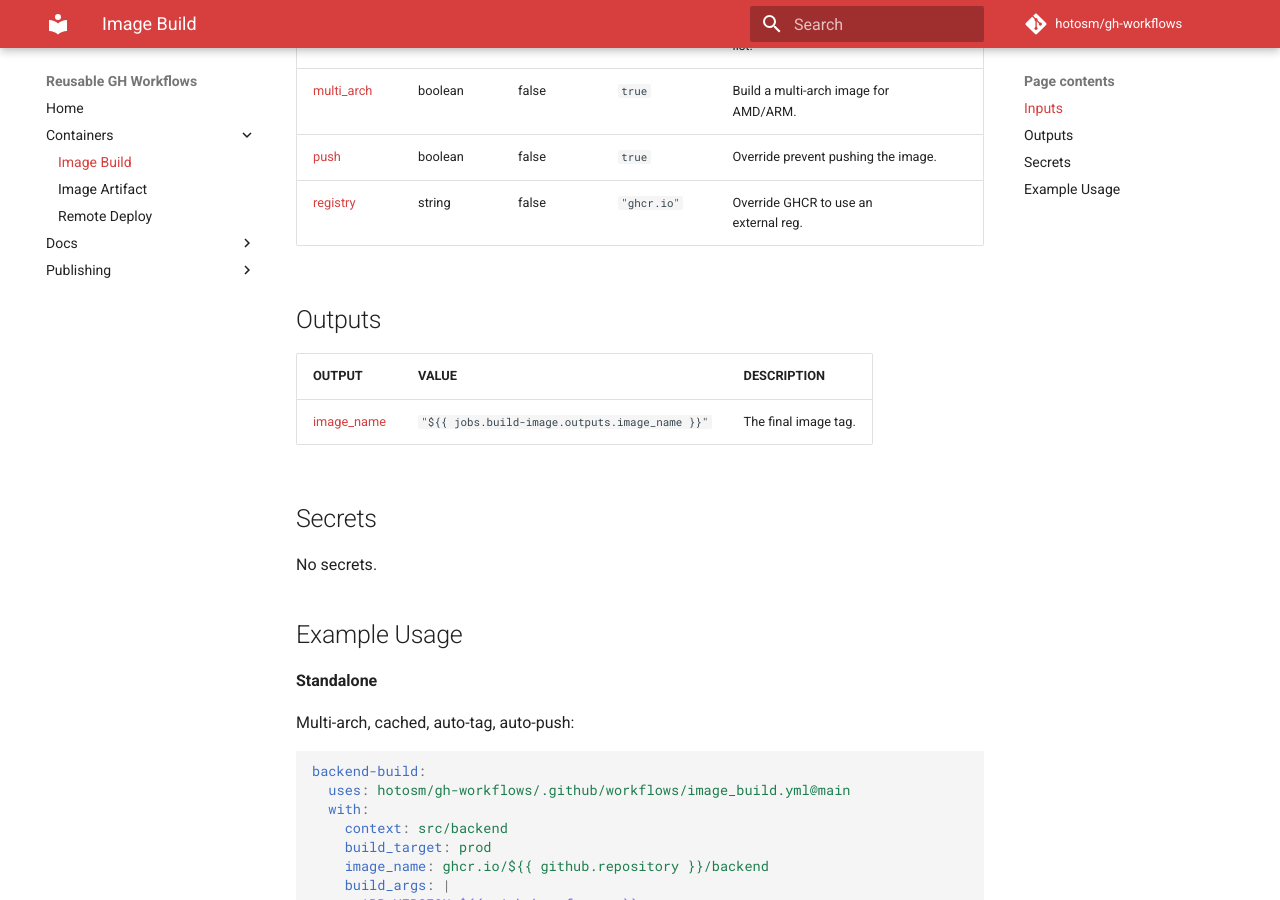
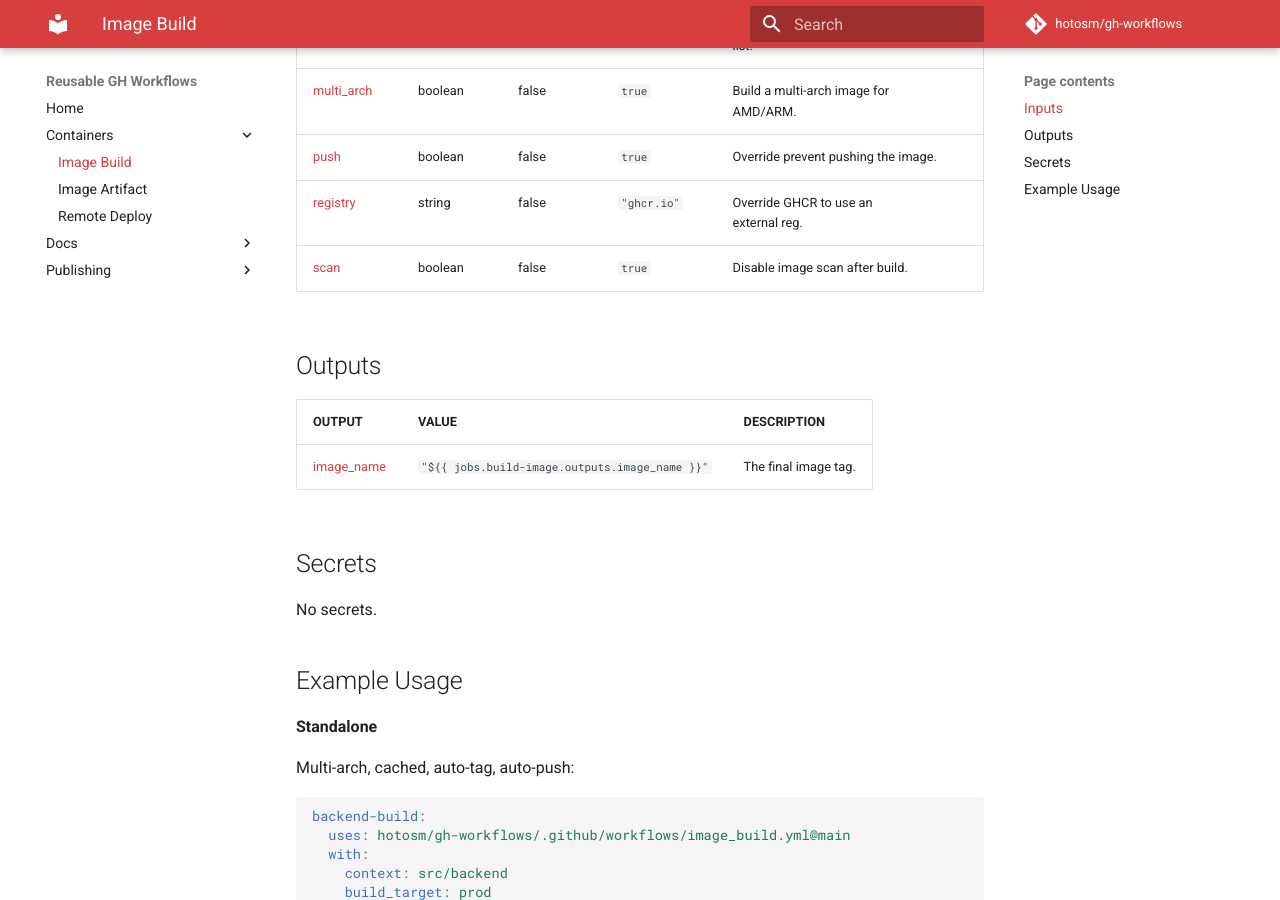
Before and after one commit to hotosm/gh-workflows, an MkDocs documentation site: the page built from docs/image_build.md, in a window 1280 px wide and 900 px high, scrolled down 817 px. Built offline with MkDocs 1.6.1 and Material for MkDocs 9.7.7, drawn with Linux system fonts in a browser that asks for light colours; comment, search, counter and statistics services are not loaded.

Commit message:
docs: updated workflow docs

```diff
--- a/docs/image_build.md
+++ b/docs/image_build.md
@@ -19,6 +19,7 @@ images in a standardised way.
 | <a name="input_multi_arch"></a>[multi_arch](#input_multi_arch)       | boolean | false    | `true`         | Build a multi-arch image for <br>AMD/ARM.                                                     |
 | <a name="input_push"></a>[push](#input_push)                         | boolean | false    | `true`         | Override prevent pushing the image.                                                           |
 | <a name="input_registry"></a>[registry](#input_registry)             | string  | false    | `"ghcr.io"`    | Override GHCR to use an <br>external reg.                                                     |
+| <a name="input_scan"></a>[scan](#input_scan)                         | boolean | false    | `true`         | Disable image scan after build.                                                               |
 
 <!-- AUTO-DOC-INPUT:END -->
 
```
